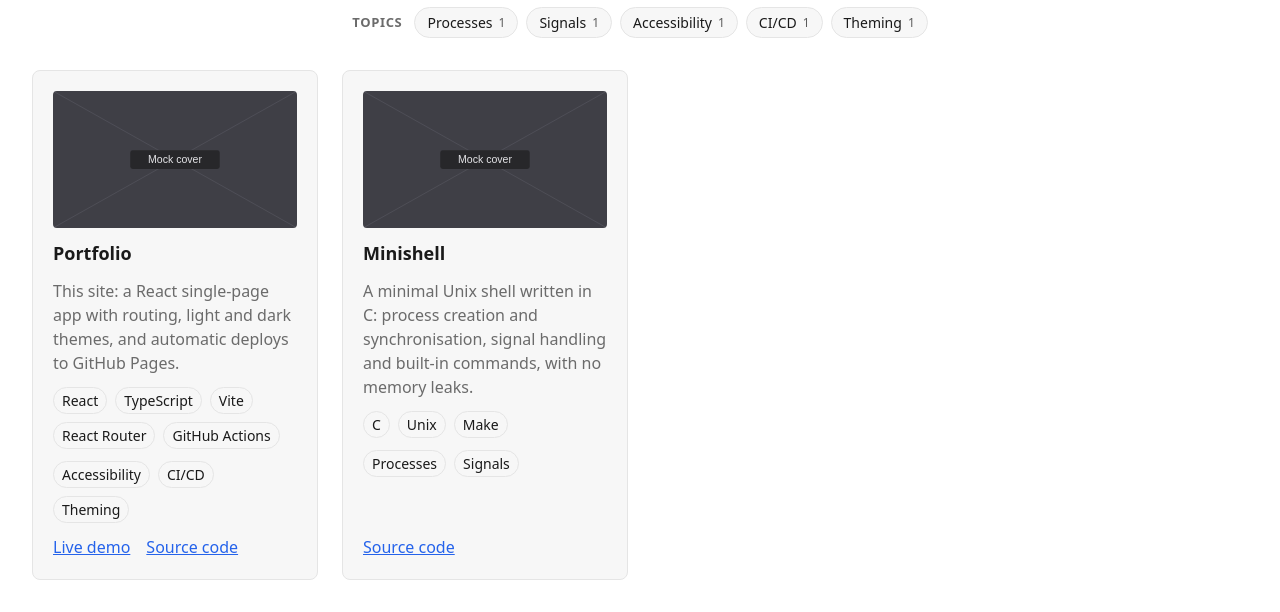
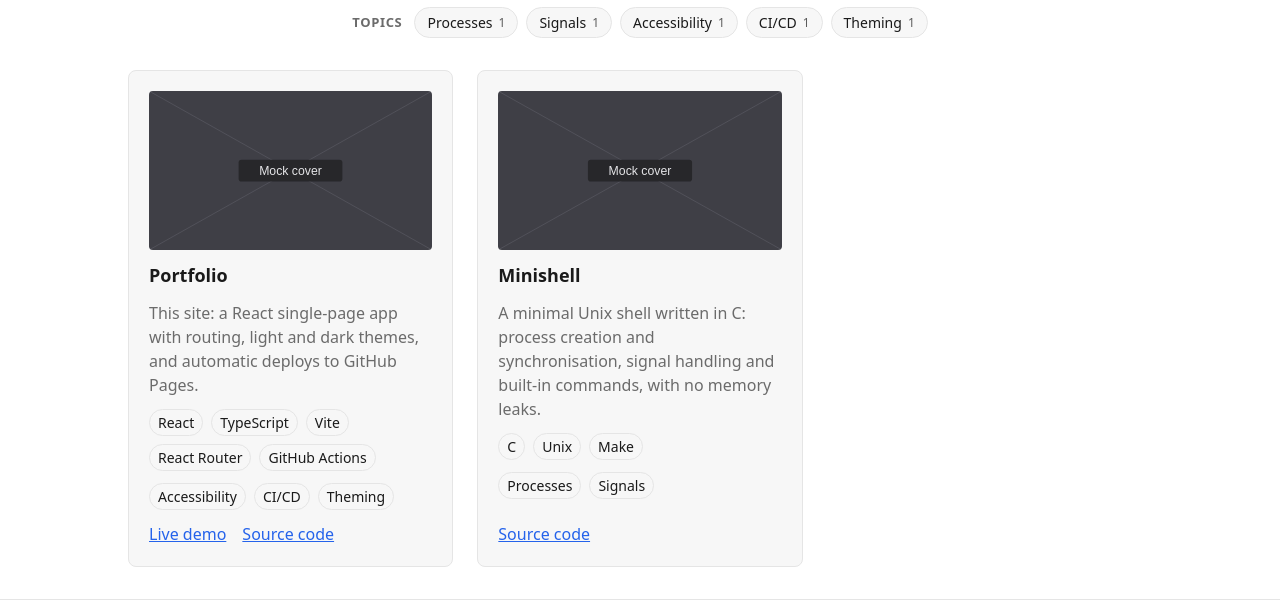
Before and after one commit to mlitvino/portfolio, a React (Vite) app: page /projects in a window 1280 px wide. Shown: the part 262-874 px from the top of the page. Built offline with nearby package versions, Linux system fonts and the light colour scheme.

Commit message:
fix: fix heading bug

```diff
--- a/src/pages/projects/ProjectsPage.module.css
+++ b/src/pages/projects/ProjectsPage.module.css
@@ -1,3 +1,8 @@
+.page {
+  max-width: var(--content-width);
+  margin-inline: auto;
+}
+
 .empty {
   text-align: center;
   color: var(--color-muted);
--- a/src/pages/projects/ProjectsPage.tsx
+++ b/src/pages/projects/ProjectsPage.tsx
@@ -33,7 +33,7 @@ export default function ProjectsPage() {
   }
 
   return (
-    <>
+    <div className={styles.page}>
       <title>{pageTitle('Projects')}</title>
 
       <PageHeader title="Projects" />
@@ -71,9 +71,14 @@ export default function ProjectsPage() {
                   </button>
                 </p>
               )
-              : <ProjectGrid projects={visible} />}
+              : (
+                <>
+                  <h2 className="sr-only">Project list</h2>
+                  <ProjectGrid projects={visible} />
+                </>
+              )}
           </>
         )}
-    </>
+    </div>
   )
 }
--- a/src/shared/ui/button.module.css
+++ b/src/shared/ui/button.module.css
@@ -12,12 +12,19 @@
   text-align: center;
   text-decoration: none;
   cursor: pointer;
+  transition: opacity 150ms;
 }
 
 .button:hover {
   opacity: 0.85;
 }
 
+@media (prefers-reduced-motion: reduce) {
+  .button {
+    transition: none;
+  }
+}
+
 .button[data-variant="primary"] {
   background: var(--color-accent);
   color: var(--color-bg);
```
